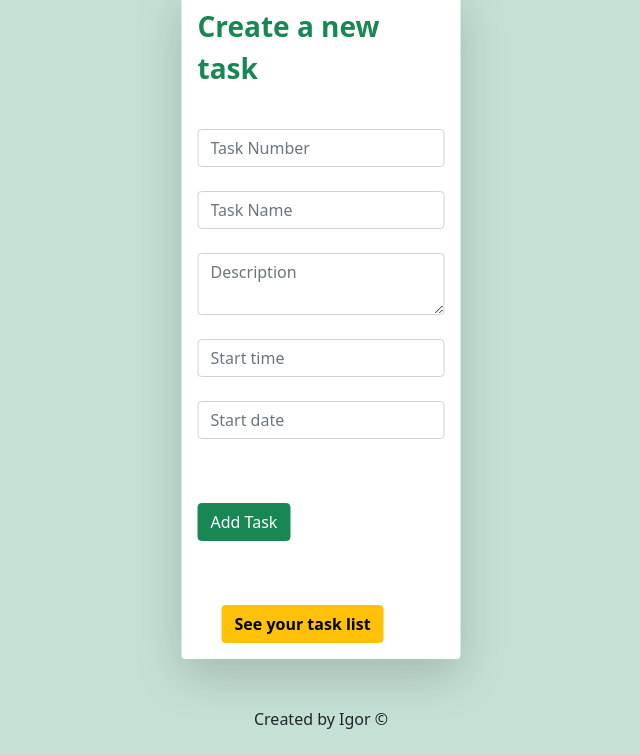
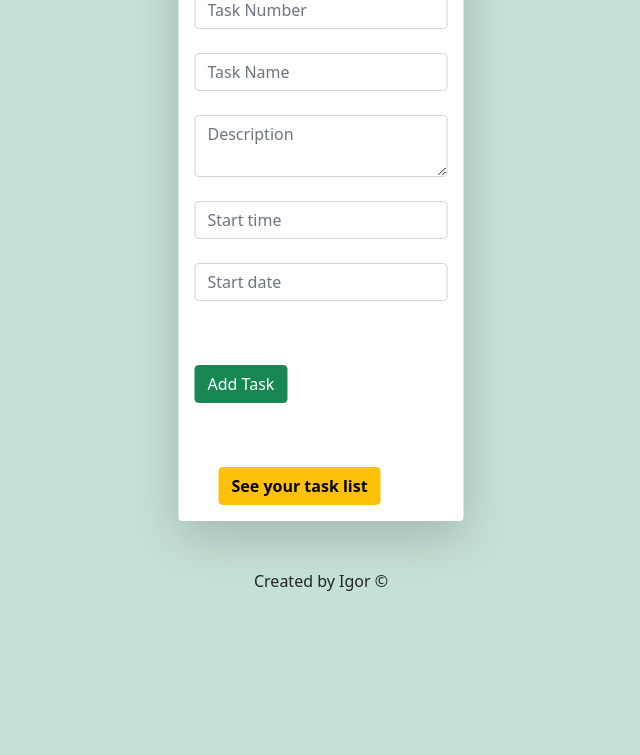
Before and after one commit to vovaGershkovich/task-consultant-app, a website: page public/index.html in a window 1280 px wide. Shown: the part 171-926 px from the top of the page, without its empty margins (319-959 px from the left). After the commit the page ends 800 px from the top, so only its background shows below. Drawn offline with nearby package versions, Linux system fonts and the light colour scheme; no server answers.

Commit message:
Updating index file and add comments

```diff
--- a/public/index.html
+++ b/public/index.html
@@ -16,7 +16,7 @@
     />
   </head>
   <body class="bg-success p-2 text-dark bg-opacity-25" onload="get()">
-    <div class="container" style="padding-top: 6rem">
+    <div class="container" style="padding: 0%; width: 100%; height: 100%; overflow: hidden;" >
       <h1
         class="text-center fw-light fst-italic fw-bolder"
         style="color: #1c5276"
```
